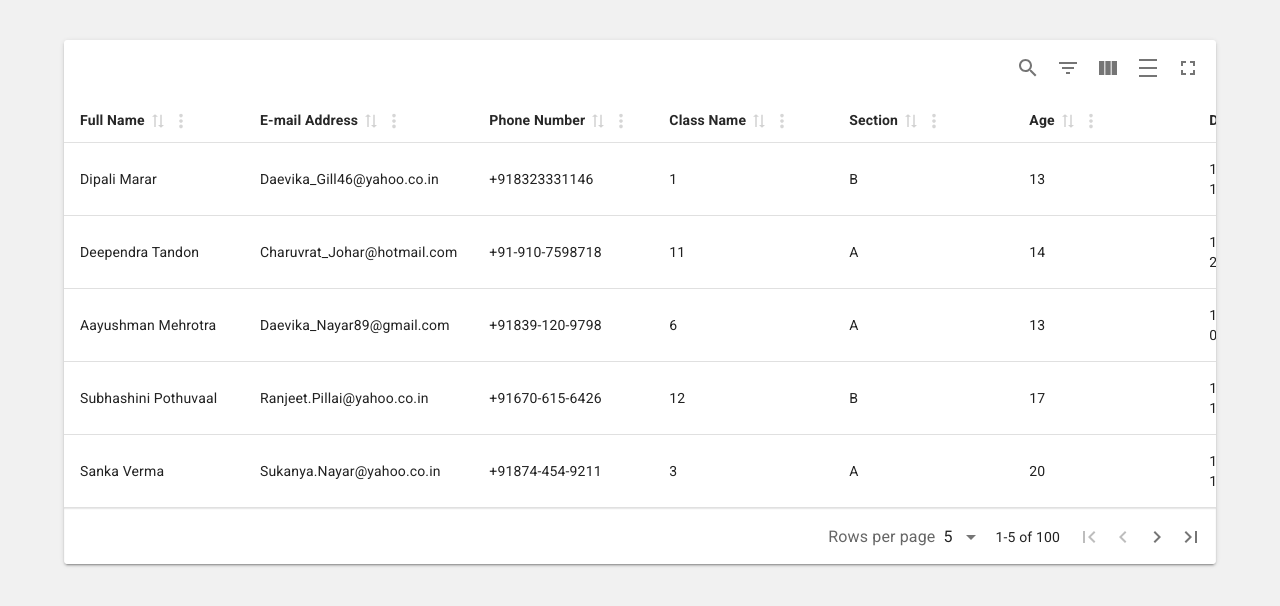
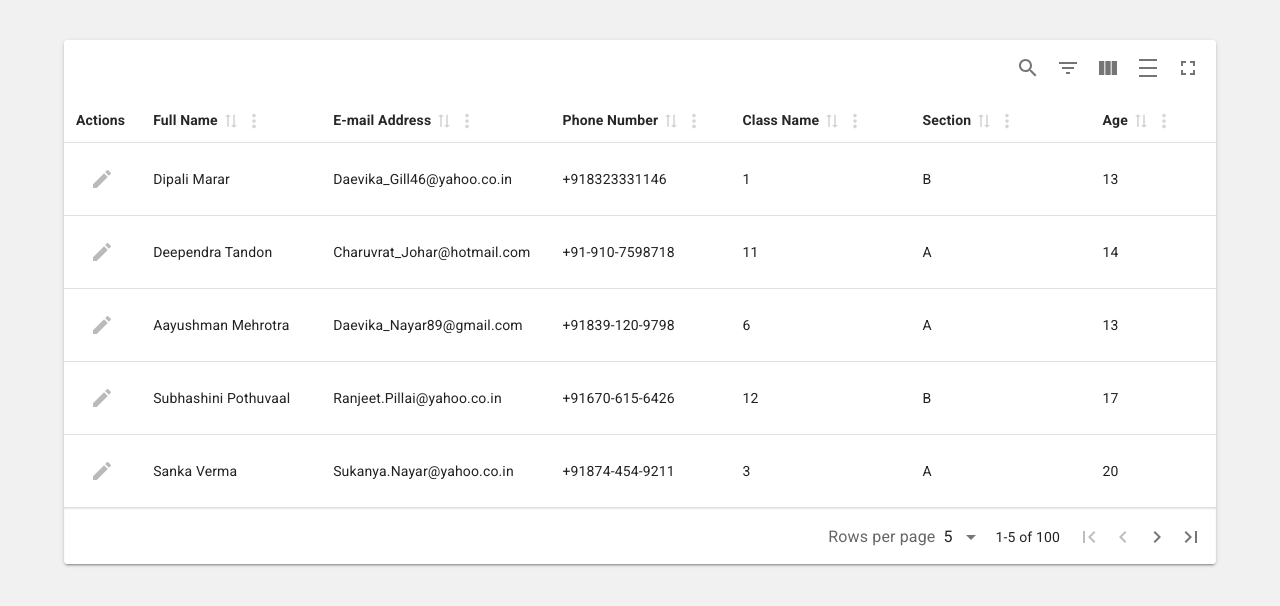
Before and after one commit to toofaniCoder/react-material-table, a React (Vite) app: page / in a window 1280 px wide. Shown: the top 606 px of the page. Built offline with nearby package versions, Linux system fonts and the light colour scheme.

Commit message:
editing text fields feature implemented

```diff
--- a/src/App.jsx
+++ b/src/App.jsx
@@ -1,4 +1,4 @@
-import { useMemo } from "react";
+import { useMemo, useState } from "react";
 import { Container } from "@mui/material";
 import "./App.css";
 
@@ -11,16 +11,19 @@ import STUDENTS from "./students.json";
 // console.log(STUDENTS);
 
 function App() {
+  const [data, setData] = useState([...STUDENTS]);
   //should be memoized or stable
   const columns = useMemo(
     () => [
       {
         accessorKey: "name",
         header: "Full Name",
+        // enableEditing:false
       },
       {
         accessorKey: "email",
         header: "E-mail Address",
+        // Edit: () => null,
       },
       {
         accessorKey: "phone",
@@ -51,30 +54,38 @@ function App() {
         header: "DOA",
       },
 
-      {
-        accessorKey: "address.pincode",
-        header: "Postal Code",
-      },
+      // {
+      //   accessorKey: "address.pincode",
+      //   header: "Postal Code",
+      // },
 
-      {
-        accessorKey: "address.city",
-        header: "City Name",
-      },
-      {
-        accessorKey: "address.street",
-        header: "Street Address",
-      },
-      {
-        accessorKey:"address.state",
-        header:"State Name"
-      }
+      // {
+      //   accessorKey: "address.city",
+      //   header: "City Name",
+      // },
+      // {
+      //   accessorKey: "address.street",
+      //   header: "Street Address",
+      // },
+      // {
+      //   accessorKey: "address.state",
+      //   header: "State Name",
+      // },
     ],
     []
   );
 
   const table = useMaterialReactTable({
     columns,
-    data: STUDENTS,
+    data: data,
+    enableEditing: true,
+    // editDisplayMode: "row",
+    onEditingRowSave: ({ table, row, values }) => {
+      setData((prevData) =>
+        prevData.map((item) => (item.id === row.original.id ? values : item))
+      );
+      table.setEditingRow(null);
+    },
     initialState: { pagination: { pageSize: 5, pageIndex: 0 } },
   });
 
```
